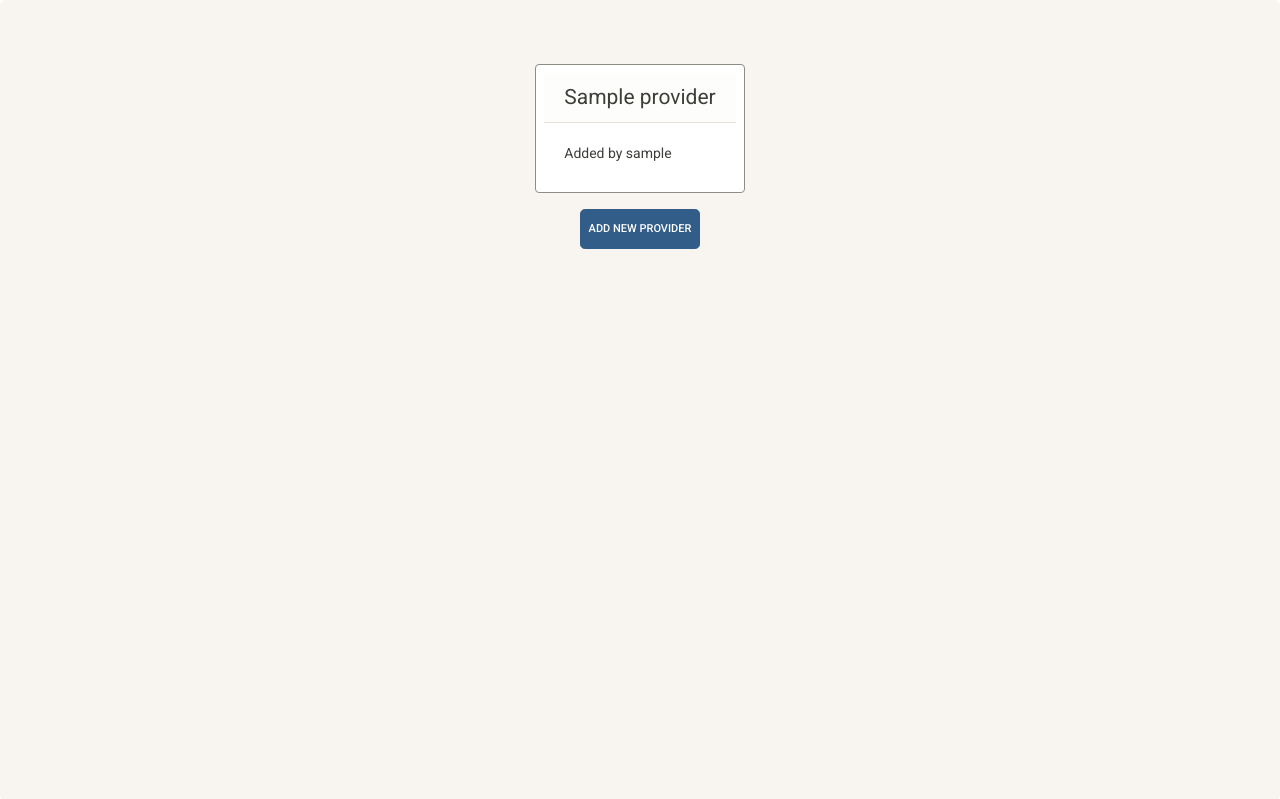
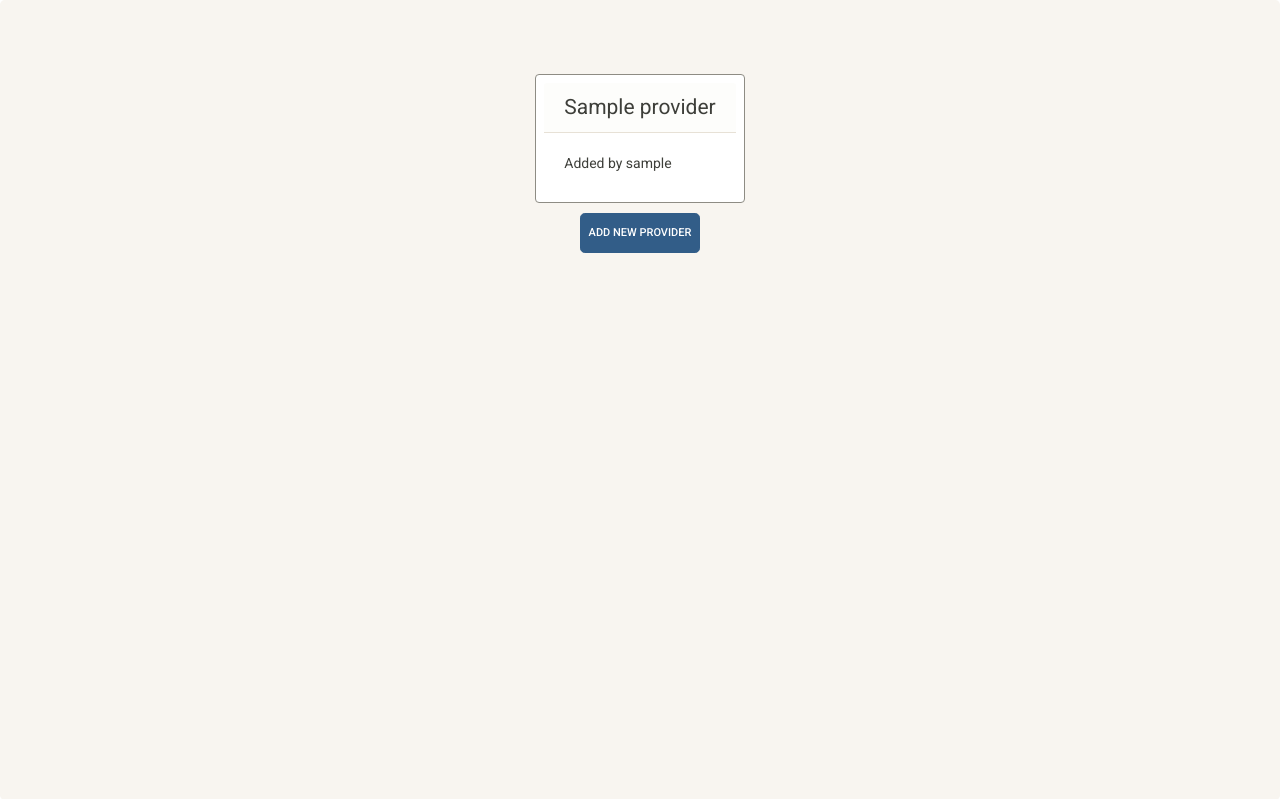
Before and after one commit to swiatlamiasta/django2app, a Django app: page /providers/ in a window 1280 px wide. Shown: the part 54-853 px from the top of the page. Run offline with Django 3.2, Linux system fonts and the light colour scheme; a user stored in the database is signed in; tables that the repository leaves empty hold one stand-in row (values such as "Sample post"); some libraries are stand-ins or nearby versions.

Commit message:
improved templates, user.id assigned automatically to new providers

```diff
--- a/covfefe/forms.py
+++ b/covfefe/forms.py
@@ -2,6 +2,7 @@ from django import forms
 from .models import Provider, Offer
 
 class ProviderForm(forms.ModelForm):
+    user=1
     class Meta:
         model = Provider
-        fields = ['user','provider_name']
+        fields = ['provider_name']
--- a/covfefe/templates/covfefe/offers.html
+++ b/covfefe/templates/covfefe/offers.html
@@ -1,9 +1,9 @@
 {% extends "covfefe/base.html" %}
 
 {% block content %}
-<div class="d-flex flex-row justify-content-center flex-wrap">
+<div class="d-flex flex-row justify-content-center flex-wrap" style="padding:5px">
     {% for offer in offers %}
-    <div class="card border-secondary mb-3" style="max-width: 20rem;">
+    <div class="card border-secondary mb-3" style="max-width: 20rem; margin:5px">
         <h4 class="card-header">{{ offer.coffee_name }}</h4>
         <div class="card-body">
             <p class="card-title">Provider: {{ offer.provider }}</p>
--- a/covfefe/templates/covfefe/providers.html
+++ b/covfefe/templates/covfefe/providers.html
@@ -1,9 +1,9 @@
 {% extends "covfefe/base.html" %}
 
 {% block content %}
-<div class="d-flex flex-row justify-content-center flex-wrap">
+<div class="d-flex flex-row justify-content-center flex-wrap" style="padding:5px">
     {% for provider in providers %}
-    <div class="card border-secondary mb-3 p-2" style="max-width: 20rem;">
+    <div class="card border-secondary p-2" style="max-width: 20rem; margin:5px">
         <h4 class="card-header">{{ provider.provider_name }}</h4>
         <div class="card-body">
             <p class="card-text">Added by {{ provider.user }}</p>
--- a/covfefe/views.py
+++ b/covfefe/views.py
@@ -19,7 +19,8 @@ def offers(request, template_name='covfefe/offers.html', name='offers'):
 
 @login_required
 def add_provider(request, template_name='covfefe/add_provider.html', name='add_provider'):
-    form = ProviderForm(request.POST or None)
+    user = Provider(user=request.user)
+    form = ProviderForm(request.POST or None, instance=user)
 
     if form.is_valid():
         form.save()
```
